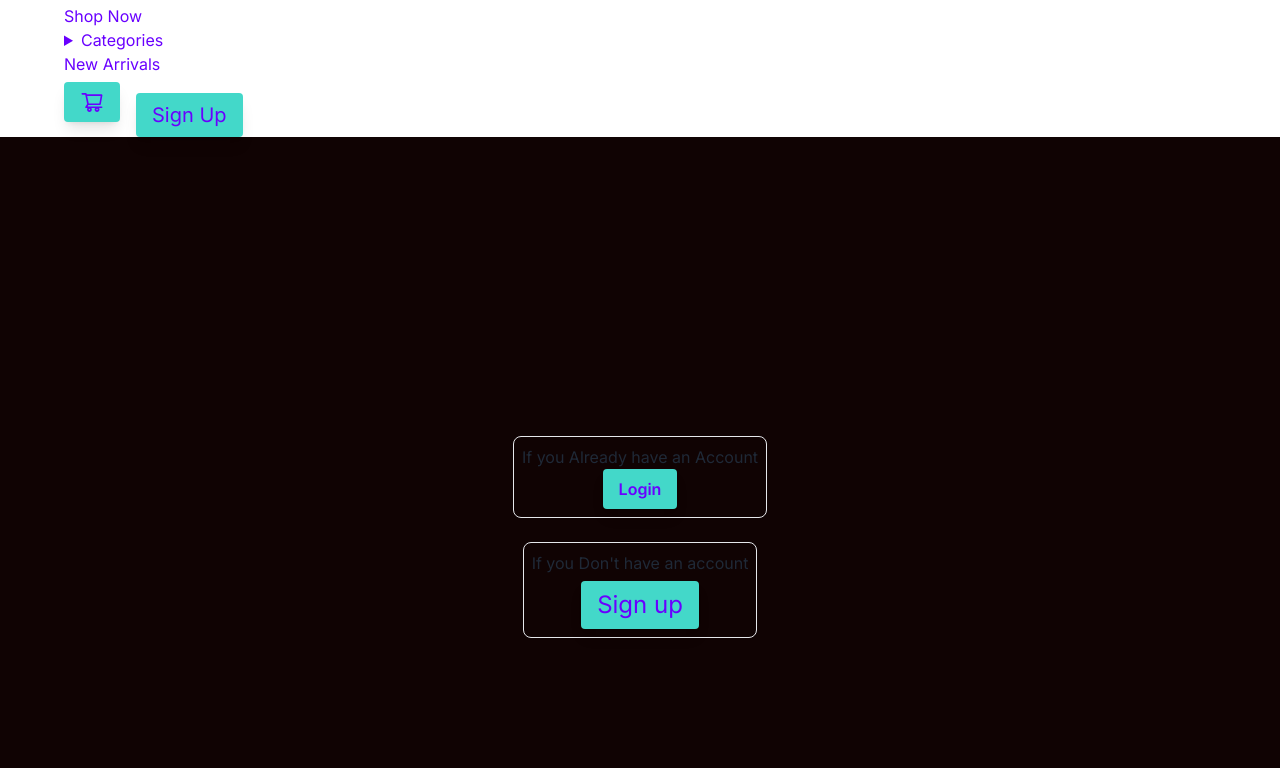
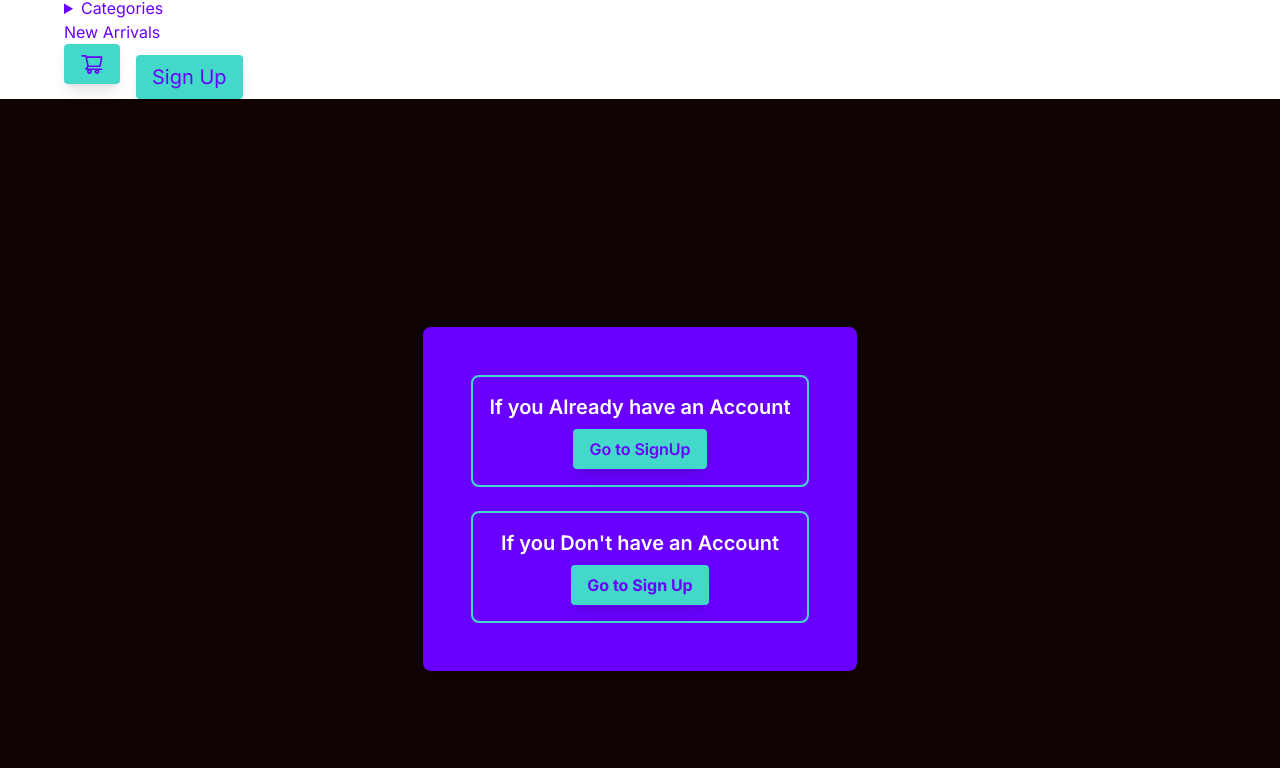
Before and after one commit to Saiwebdev2005/E-Commerce, a Next.js app: page /User_Access in a window 1280 px wide. Shown: the part 1392-2160 px from the top of the page. Built offline with nearby package versions, Linux system fonts and the light colour scheme; no server answers.

Commit message:
User Login UI changes

```diff
--- a/src/Components/auth/AuthButtons.jsx
+++ b/src/Components/auth/AuthButtons.jsx
@@ -20,7 +20,7 @@ export const AuthButtons = () => {
         </Link>
       ) : (
         <Link href="/api/auth/signin">
-          <span className="button font-semibold">Login</span>
+          <span className="button font-semibold">Go to SignUp</span>
         </Link>
     )
   );
--- a/src/app/(auth)/User_Access/page.jsx
+++ b/src/app/(auth)/User_Access/page.jsx
@@ -3,23 +3,29 @@ import React from "react";
 import Link from "next/link";
 function page() {
   return (
-    <div className="bg-c3 w-full">
-      <div className="flex flex-col justify-center items-center mx-auto space-y-6 p-12 h-screen">
-        <div className="flex flex-col justify-center items-center p-2 rounded-lg border">
-          <span>If you Already have an Account</span>
-        <AuthButtons />
-        </div>
-        <div className="flex flex-col justify-center items-center  p-2 rounded-lg border">
-          <span>
-            If you Don't have an account
-          </span>
-        <Link href="User_Access\SignUp">
-          <span className="button text-2xl mt-1.5">Sign up </span>
+    <div className="bg-c3 w-full flex items-center justify-center h-screen">
+    <div className="grid gap-6 mx-auto p-12 rounded-lg shadow-md bg-c2">
+      <div className="flex flex-col items-center p-4 bg-light-blue-500 text-white rounded-lg hover:shadow-lg hover:shadow-c4 hover:-translate-y-1 duration-300 border-2 border-c4">
+        <span className="font-semibold text-xl mb-2">If you Already have an Account</span>
+        <AuthButtons >
+          <button className="button  font-bold py-2 px-4 rounded shadow-lg hover:shadow-xl transition duration-200">
+            Go to Sign In
+          </button>
+        </AuthButtons>
+      </div>
+      <div className="flex flex-col items-center p-4 bg-light-blue-500 text-white rounded-lg hover:shadow-lg hover:shadow-c4 hover:-translate-y-1 duration-300 border-2 border-c4">
+        <span className="font-semibold text-xl mb-2">
+          If you Don't have an Account
+        </span>
+        <Link href="/User_Access/SignUp">
+          <button className="button font-bold py-2 px-4 rounded shadow-lg hover:shadow-xl transition duration-200">
+            Go to Sign Up
+          </button>
         </Link>
-        </div>
-
       </div>
     </div>
+  </div>
+
   );
 }
 
```
